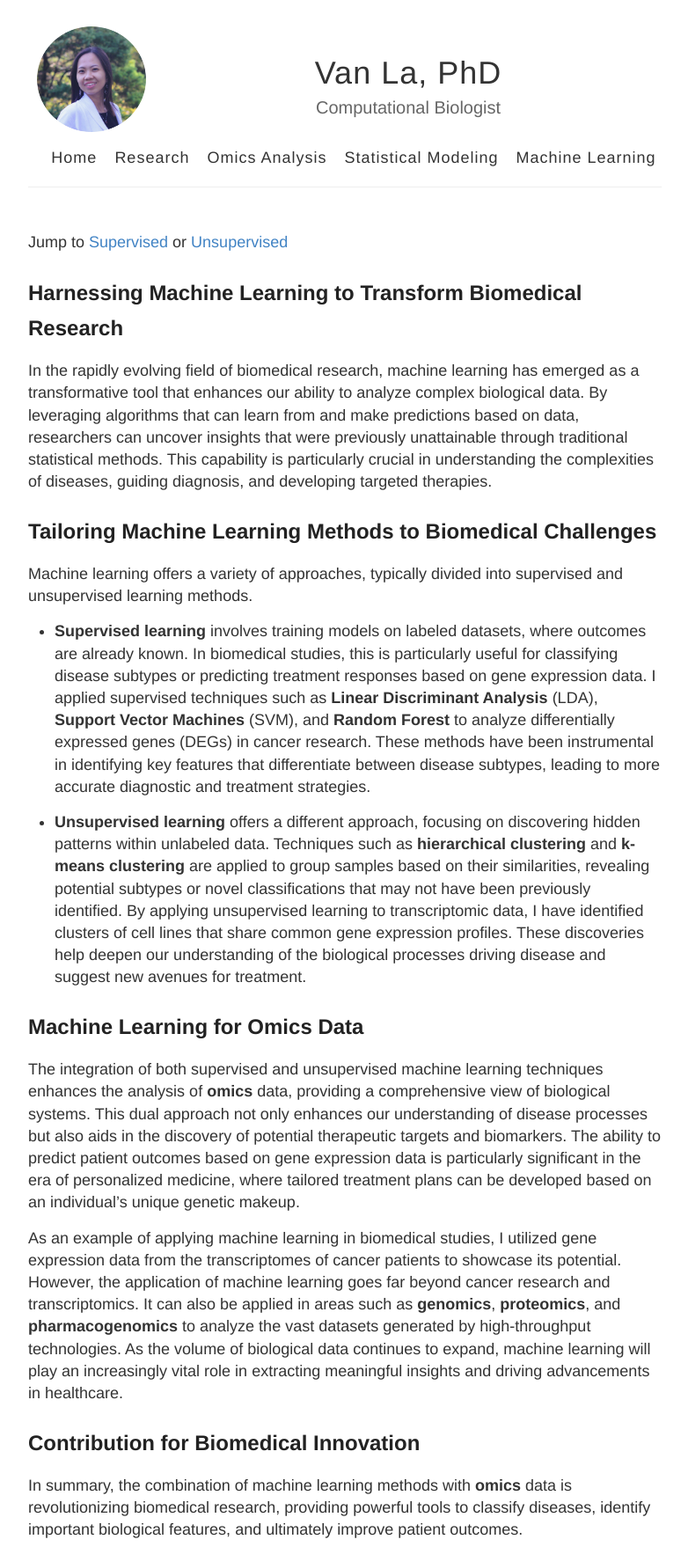
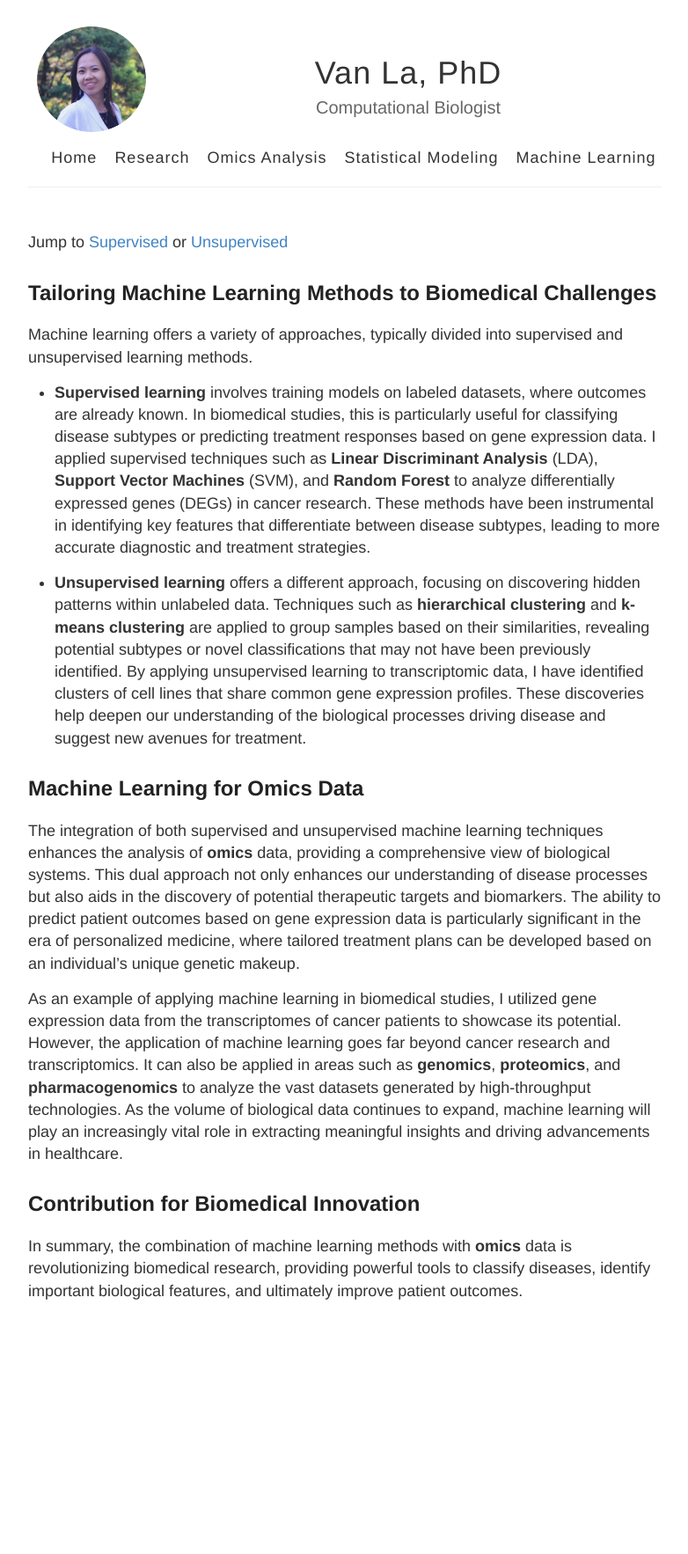
Before and after one commit to vanngocthuyla/vanngocthuyla.github.io, a Jekyll site: the page built from posts/ML/ML_intro.md, in a window 1280 px wide. Shown: the whole page at 88% size, without its empty margins (248-1030 px from the left). Built offline with Jekyll 4.4.1, drawn with Linux system fonts in a browser that asks for light colours; our own code applies the rules of GitHub Pages for plain Markdown files; after the commit the page ends 1495 px from its top, so only the background shows below that.

Commit message:
Update ML_intro.md

```diff
--- a/posts/ML/ML_intro.md
+++ b/posts/ML/ML_intro.md
@@ -1,9 +1,5 @@
 
 Jump to [Supervised](https://vanngocthuyla.github.io/Data_Analysis/_pages/omics/supervised/) or [Unsupervised](https://vanngocthuyla.github.io/Data_Analysis/_pages/omics/unsupervised/)
-
-## Harnessing Machine Learning to Transform Biomedical Research
-
-In the rapidly evolving field of biomedical research, machine learning has emerged as a transformative tool that enhances our ability to analyze complex biological data. By leveraging algorithms that can learn from and make predictions based on data, researchers can uncover insights that were previously unattainable through traditional statistical methods. This capability is particularly crucial in understanding the complexities of diseases, guiding diagnosis, and developing targeted therapies.
 
 ## Tailoring Machine Learning Methods to Biomedical Challenges
 
```
